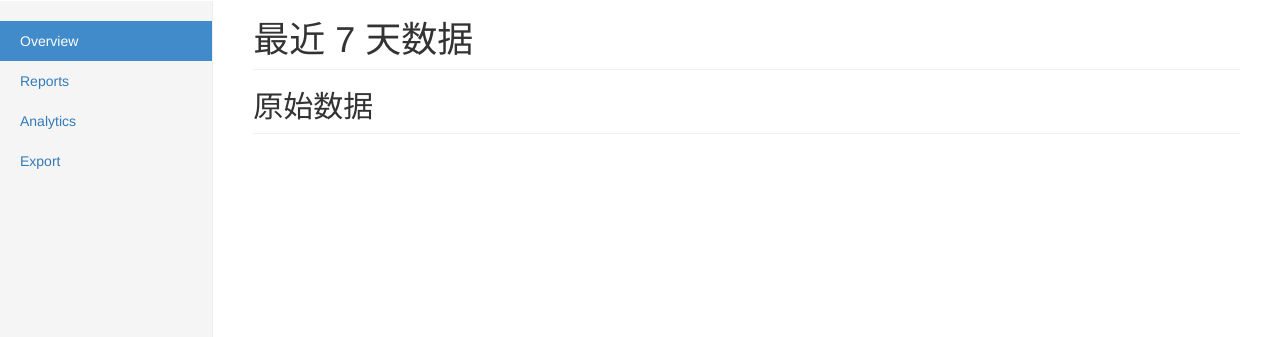
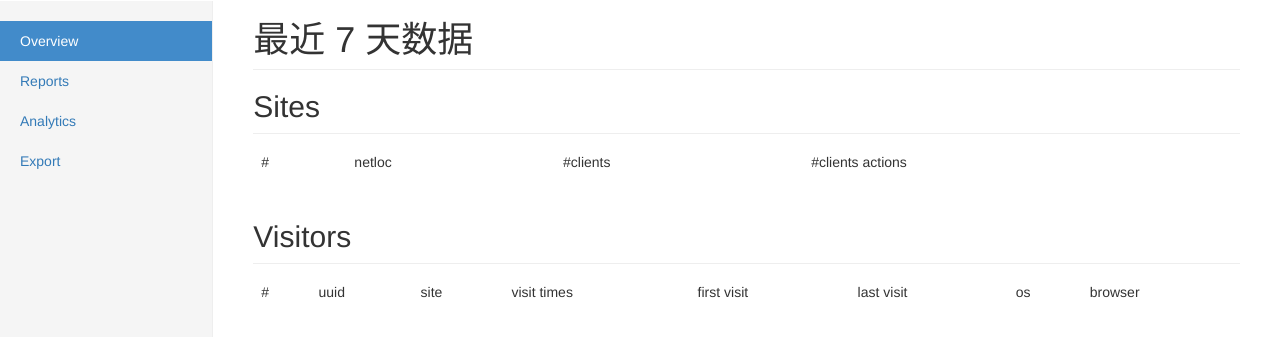
Before and after one commit to bcho/nazgul, a Python web app: template api/nazgul/dashboard/template/stats.html in a window 1280 px wide. Shown: the part 50-387 px from the top of the page. Run offline with Jinja, Linux system fonts and the light colour scheme; the template is opened without the code that fills it, so the values that code supplies are empty; some libraries are stand-ins or nearby versions.

Commit message:
dashboard: add simple stats.

```diff
--- a/api/nazgul/dashboard/template/stats.html
+++ b/api/nazgul/dashboard/template/stats.html
@@ -43,7 +43,56 @@
         </div>
         <div class="col-sm-9 col-sm-offset-3 col-md-10 col-md-offset-2 main">
           <h1 class="page-header">最近 7 天数据</h1>
-          <h2 class="sub-header">原始数据</h2>
+          <h2 class="sub-header">Sites</h2>
+          <div class="table-responsive" id="metric-sites">
+            <table class="table table-striped">
+              <thead>
+                <td>#</td>
+                <td>netloc</td>
+                <td>#clients</td>
+                <td>#clients actions</td>
+              </thead>
+              <tbody>
+                {% for site in sites %}
+                <tr>
+                  <td>{{ site.id }}</td>
+                  <td>{{ site.netloc }}</td>
+                  <td>{{ site.visitor_logs | length }}</td>
+                  <td>{{ site.visitor_actions | length }}</td>
+                </tr>
+                {% endfor %}
+              </tbody>
+            </table>
+          </div>
+          <h2 class="sub-header">Visitors</h2>
+          <div class="table-responsive" id="metric-visitors">
+            <table class="table table-striped">
+              <thead>
+                <td>#</td>
+                <td>uuid</td>
+                <td>site</td>
+                <td>visit times</td>
+                <td>first visit</td>
+                <td>last visit</td>
+                <td>os</td>
+                <td>browser</td>
+              </thead>
+              <tbody>
+                {% for visitor in visitors %}
+                <tr>
+                  <td>{{ visitor.id }}</td>
+                  <td>{{ visitor.uuid }}</td>
+                  <td>{{ visitor.site.netloc }}</td>
+                  <td>{{ visitor.visit_count }}</td>
+                  <td>{{ visitor.first_visit_time.humanize() }}</td>
+                  <td>{{ visitor.last_visit_time.humanize() }}</td>
+                  <td>{{ visitor.os }}</td>
+                  <td>{{ visitor.browser }}</td>
+                </tr>
+                {% endfor %}
+              </tbody>
+            </table>
+          </div>
         </div>
       </div>
     </div>
--- a/api/nazgul/model/log.py
+++ b/api/nazgul/model/log.py
@@ -56,7 +56,7 @@ class VisitorActionLog(BaseColumnsMixin, db.Model):
     visitor = db.relationship('VisitorLog', backref=db.backref('actions'))
 
     site_id = db.Column(db.Integer, db.ForeignKey('site.id'))
-    site = db.relationship('Site')
+    site = db.relationship('Site', backref=db.backref('visitor_actions'))
 
     url_id = db.Column(db.Integer, db.ForeignKey('url.id'))
     url = db.relationship(
```
Also changed, not shown: api/nazgul/dashboard/stats.py (+7 -1 lines).
